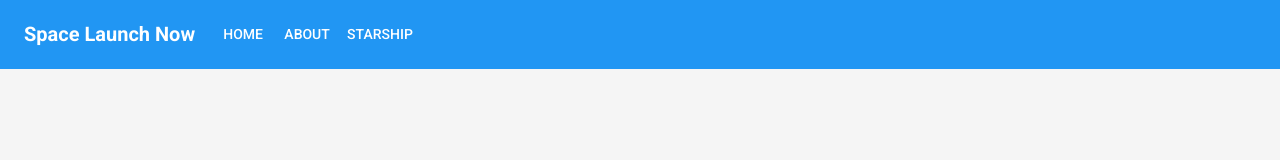
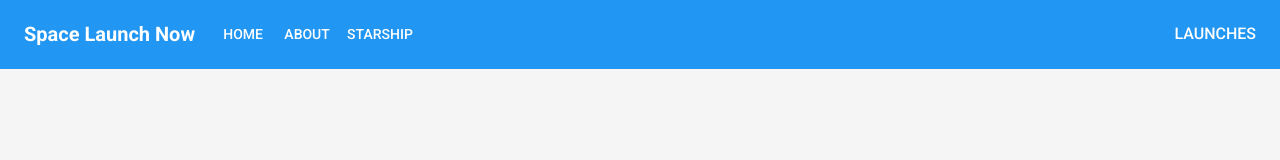
Before and after one commit to ItsCalebJones/SpaceLaunchNow-UI, a React (Create React App) app: page /about in a window 1280 px wide. Shown: the top 160 px of the page. Built offline with nearby package versions, Linux system fonts and the light colour scheme.

Commit message:
Adding Navbar changes

```diff
--- a/src/@sln/components/Navbar.tsx
+++ b/src/@sln/components/Navbar.tsx
@@ -4,6 +4,7 @@ import Box from '@mui/material/Box';
 import Toolbar from '@mui/material/Toolbar';
 import IconButton from '@mui/material/IconButton';
 import Typography from '@mui/material/Typography';
+import { SLNTypography } from './SLNTypography';
 import Menu from '@mui/material/Menu';
 import MenuIcon from '@mui/icons-material/Menu';
 import Container from '@mui/material/Container';
@@ -16,23 +17,25 @@ import { routes } from "@sln/routes";
 import { NavLink } from "react-router-dom";
 import { Link } from '@mui/material';
 
+const settings = ['Upcoming Launches', 'Previous Launches', 'SpaceX', 'Florida', "Vandenberg", "Launch Database"];
+
 const ResponsiveAppBar = () => {
   const [anchorElNav, setAnchorElNav] = React.useState<null | HTMLElement>(null);
-  const [anchorElUser, setAnchorElUser] = React.useState<null | HTMLElement>(null);
+  const [anchorElLaunches, setAnchorElLaunches] = React.useState<null | HTMLElement>(null);
 
   const handleOpenNavMenu = (event: React.MouseEvent<HTMLElement>) => {
     setAnchorElNav(event.currentTarget);
   };
-  const handleOpenUserMenu = (event: React.MouseEvent<HTMLElement>) => {
-    setAnchorElUser(event.currentTarget);
+  const handleOpenLaunchMenu = (event: React.MouseEvent<HTMLElement>) => {
+    setAnchorElLaunches(event.currentTarget);
   };
 
   const handleCloseNavMenu = () => {
     setAnchorElNav(null);
   };
 
-  const handleCloseUserMenu = () => {
-    setAnchorElUser(null);
+  const handleCloseLaunchMenu = () => {
+    setAnchorElLaunches(null);
   };
 
   return (
@@ -61,7 +64,7 @@ const ResponsiveAppBar = () => {
           <Box sx={{ flexGrow: 1, display: { xs: 'flex', md: 'none' } }}>
             <IconButton
               size="large"
-              aria-label="account of current user"
+              aria-label="Launch"
               aria-controls="menu-appbar"
               aria-haspopup="true"
               onClick={handleOpenNavMenu}
@@ -143,6 +146,36 @@ const ResponsiveAppBar = () => {
             ))}
           </Box>
 
+          <Box sx={{ flexGrow: 0 }}>
+              <IconButton onClick={handleOpenLaunchMenu} sx={{ p: 0 }}>
+               <Typography
+               sx={{ my: 2, color: 'white', display: 'block', fontWeight: 500 }}
+               >LAUNCHES</Typography>
+              </IconButton>
+            <Menu
+              sx={{ mt: '45px' }}
+              id="menu-appbar"
+              anchorEl={anchorElLaunches}
+              anchorOrigin={{
+                vertical: 'top',
+                horizontal: 'right',
+              }}
+              keepMounted
+              transformOrigin={{
+                vertical: 'top',
+                horizontal: 'right',
+              }}
+              open={Boolean(anchorElLaunches)}
+              onClose={handleCloseLaunchMenu}
+            >
+              {settings.map((setting) => (
+                <MenuItem key={setting} onClick={handleCloseLaunchMenu}>
+                  <Typography textAlign="center">{setting}</Typography>
+                </MenuItem>
+              ))}
+            </Menu>
+          </Box>
+
         </Toolbar>
       </Container>
     </AppBar>
```
